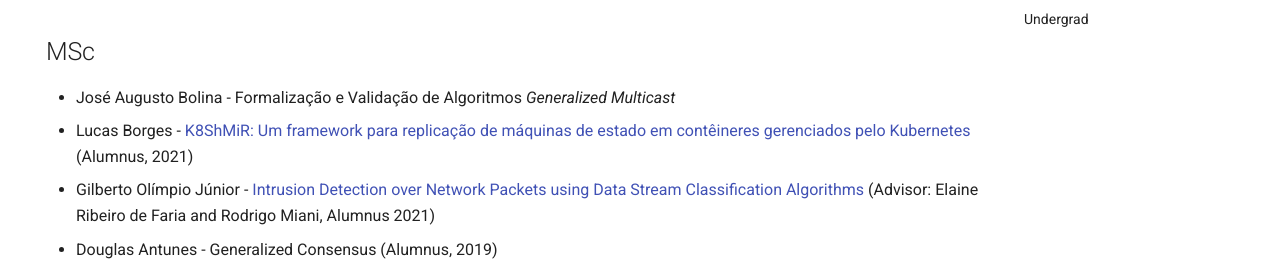
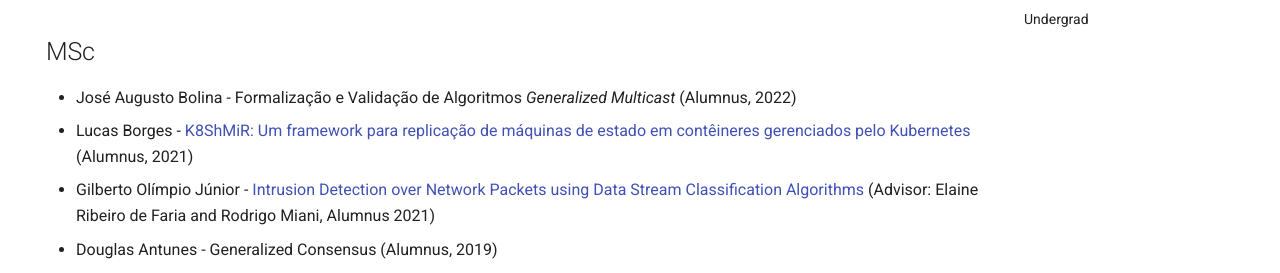
Before and after one commit to lasarojc/lasarojc.github.io, an MkDocs documentation site: the page built from docs/students/index.md, in a window 1280 px wide and 900 px high. Shown: the part 194-467 px from the top of the window. Built offline with MkDocs 1.6.1 and Material for MkDocs 9.7.7, drawn with Linux system fonts in a browser that asks for light colours.

Commit message:
Update index.md

```diff
--- a/docs/students/index.md
+++ b/docs/students/index.md
@@ -5,7 +5,7 @@ hide:
 
 ## MSc
 
-* José Augusto Bolina - Formalização e Validação de Algoritmos *Generalized Multicast*
+* José Augusto Bolina - Formalização e Validação de Algoritmos *Generalized Multicast* (Alumnus, 2022)
 * Lucas Borges - [K8ShMiR: Um framework para replicação de máquinas de estado em contêineres gerenciados pelo Kubernetes]() (Alumnus, 2021)
 * Gilberto Olímpio Júnior - [Intrusion Detection over Network Packets using Data Stream Classification Algorithms](https://repositorio.ufu.br/handle/123456789/33882) (Advisor: Elaine Ribeiro de Faria and Rodrigo Miani, Alumnus 2021)
 * Douglas Antunes - Generalized Consensus (Alumnus, 2019)
```
